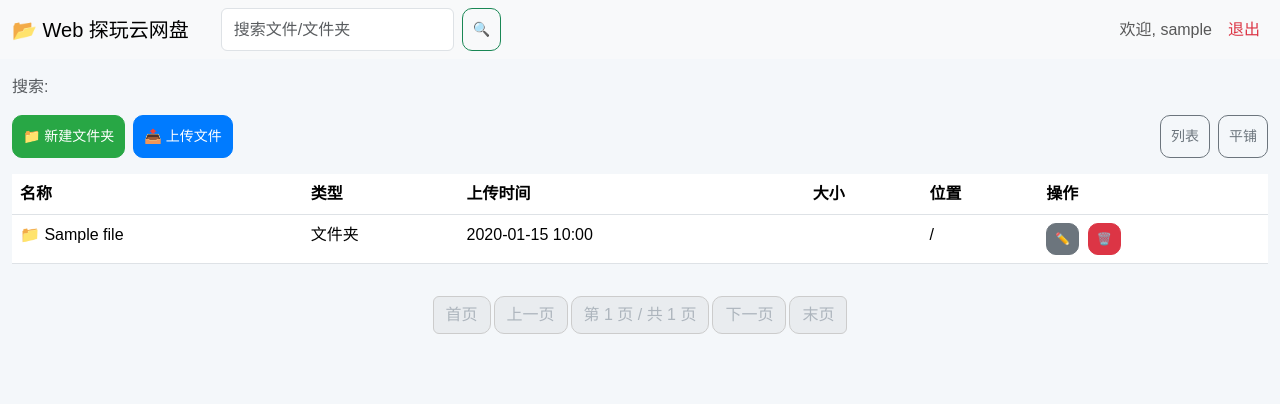
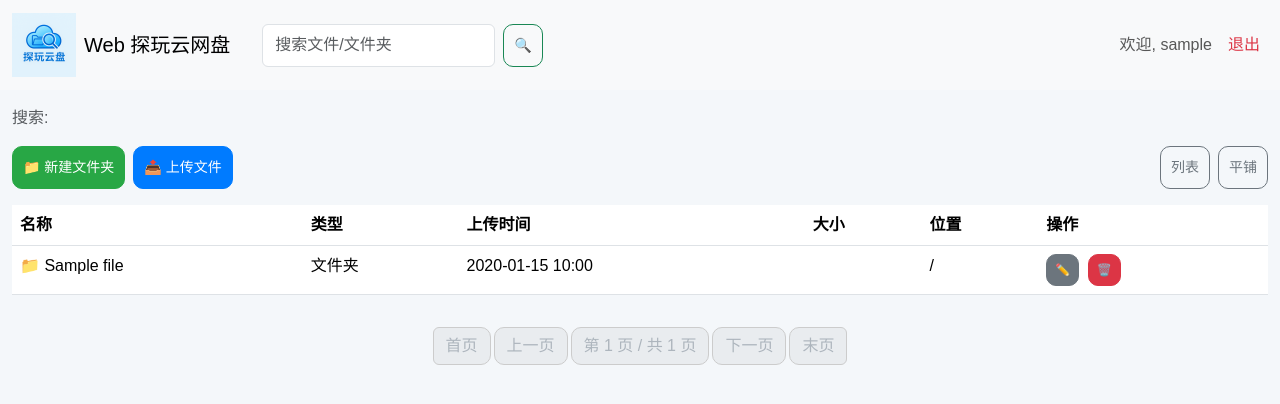
Before and after one commit to akexi/web_disk, a Flask app: page /search in a window 1280 px wide. Shown: the top 404 px of the page. Run offline with Flask 3, Linux system fonts and the light colour scheme; a user stored in the database is signed in; tables that the repository leaves empty hold one stand-in row (values such as "Sample post"); some libraries are stand-ins or nearby versions.

```diff
--- a/templates/base.html
+++ b/templates/base.html
@@ -12,7 +12,10 @@
 <body>
 <nav class="navbar navbar-expand-lg navbar-light bg-light">
   <div class="container-fluid">
-    <a class="navbar-brand" href="{{ url_for('folder_view', parent_id='root') }}">📂 Web 探玩云网盘</a>
+    <a class="navbar-brand d-flex align-items-center" href="{{ url_for('folder_view', parent_id='root') }}">
+      <img src="{{ url_for('static', filename='images/logo_text.png') }}" alt="Logo" style="height: 64px; margin-right: 8px;">
+      Web 探玩云网盘
+    </a>
     <button class="navbar-toggler" type="button" data-bs-toggle="collapse" data-bs-target="#mainNav">
       <span class="navbar-toggler-icon"></span>
     </button>
```
